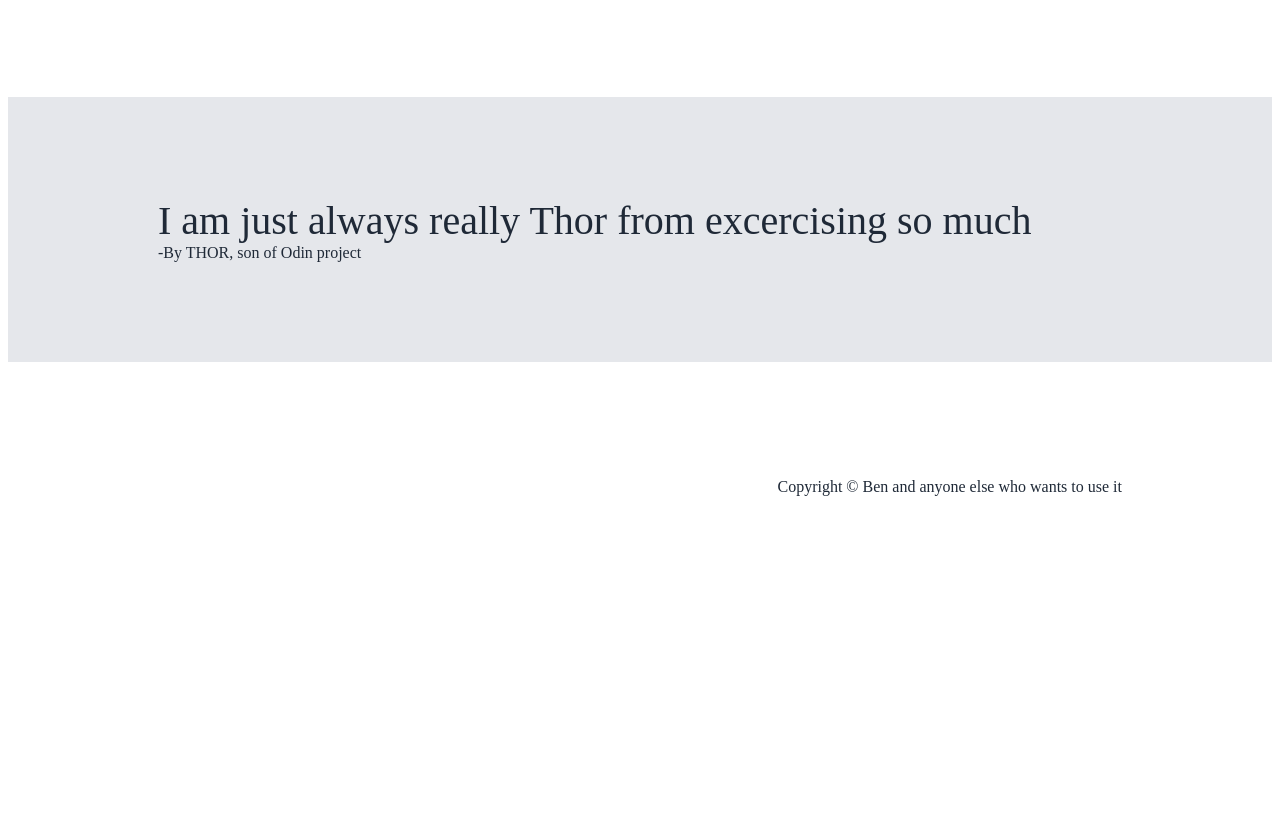
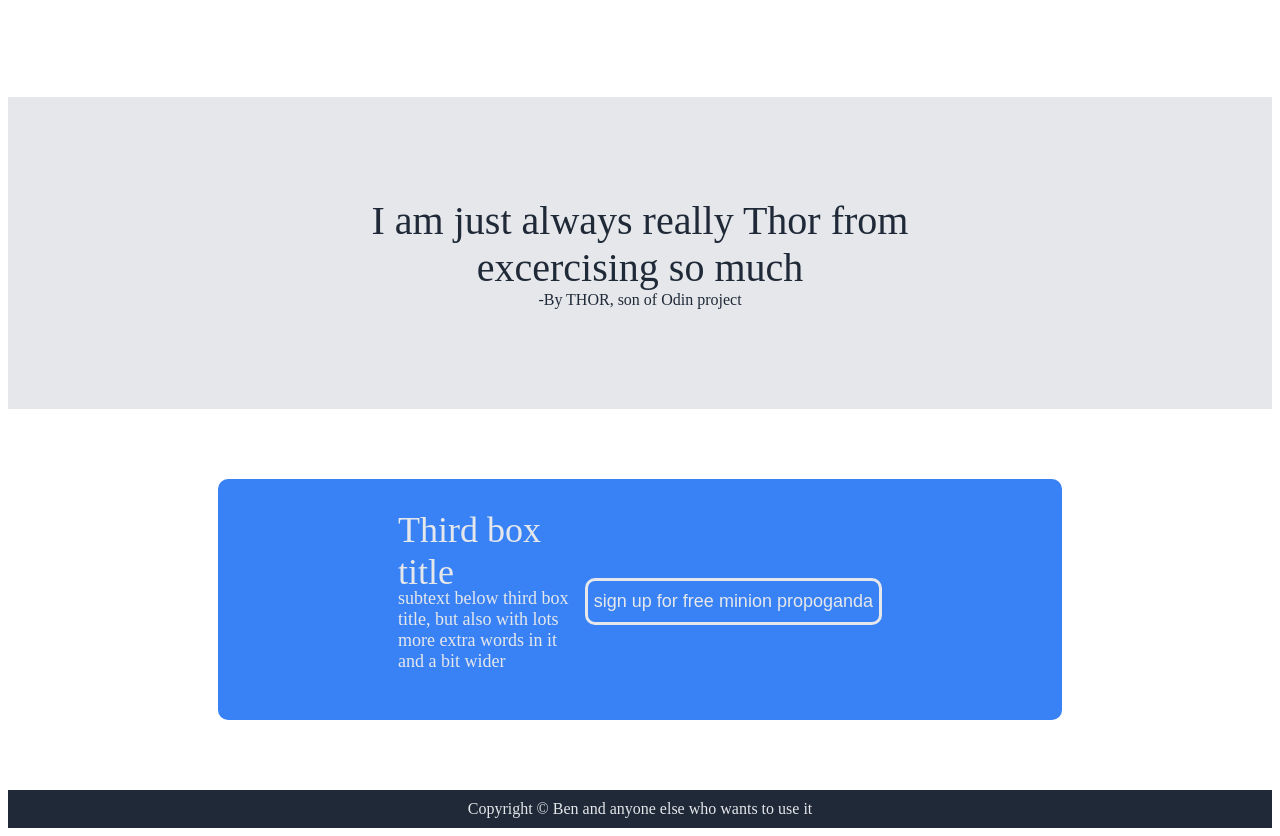
Before and after one commit to ben-savage/landing-page-task, a plain HTML site: page index.html in a window 1280 px wide. Shown: the part 935-1771 px from the top of the page. Before the commit the page ends 1555 px from the top, so only its background shows below. Drawn offline with Linux system fonts and the light colour scheme.

Commit message:
neatened up overall look added third section below inspire

```diff
--- a/index.html
+++ b/index.html
@@ -13,17 +13,17 @@
          <p class="header-logo"> Header logo </p>
         </div>
         <div class="header-right">
-         <p class="header-link"> link one </p>
-         <p class="header-link"> link two </p>
-         <p class="header-link"> link trois </p>
+         <p class="header-link"> Link one </p>
+         <p class="header-link"> Link two </p>
+         <p class="header-link"> Link trois </p>
         </div>
     </div>
 
   <div class="first">
     <div class="first-left">
          <p class="first-title"> This website is awful </p>
-         <p class="first-subtext"> This website steals puppies and is very evil. Eventually we plan to steal uranus.
-            Evil evil site. Sneaky naughty hobbitses. </p>
+         <p class="first-subtext"> This website steals puppies and is very evil. Eventually we plan to steal the moon.
+            Evil evil site. Nasty sneaky naughty hobbitses. </p>
          <button class="first-button"> Press me! </button>
      </div>
 
@@ -57,11 +57,20 @@
      <h class="inspire-quote"> I am just always really Thor from excercising so much</h>
      <h class="inspire-quoter"> -By THOR, son of Odin project</h>
  </div>
+ <div class="third">
+     <div class="third-box">
+        <div class="third-box-left">
+            <h class="third-box-left-title"> Third box title </h>
+            <p class="third-box-left-text"> subtext below third box title, but also with lots more extra words in it and a bit wider </p>
+        </div>
+        <div class="third-box-right">
+            <button class="third-box-right-button"> sign up for free minion propoganda</button>
+        </div>
+     </div>
+ </div>
  <div class="footer">
-     <p class="footer-text"> Copyright © Ben and anyone else who wants to use it </p>
+     <div class="footer-text"> Copyright © Ben and anyone else who wants to use it </div>
  </div>
 </div>
 </body>
-
-
 </html>
--- a/style.css
+++ b/style.css
@@ -1,13 +1,15 @@
 /* style.css */
-
 
 .header,
 .header-right,
 .first,
 .second-body,
 .inspire,
-.footer {display:flex
-}
+.footer,
+.third-box {display:flex}
+
+.third {display:flex;
+flex-direction:column}
 
 .second-body-one,
 .second-body-two,
@@ -16,110 +18,138 @@
 .inspire {display:flex;
 flex-direction:column;
 padding-left: 20px;
-padding-right: 20px;
-}
+padding-right: 20px;}
 
 .body { margin: auto 0px;}
 
 .header {gap: 100px;
     align-items: center;
     justify-content: Center;
-    color:#E5E7EB;
-}
+    color:#E5E7EB;}
 
 .header-left,
 .header-right {flex: 1;}
 
+.third-box-left,
+.third-box.left {flex: 1;}
 
-.header-logo {
-    font-size:24px;
-}
-.header-link {flex:1;}
+.header-logo {font-size:24px;}
 
-.first-button{
-    height:30px;
+.header-link {flex:1;
+    font-size: 18px;}
+
+
+.first-button{height:30px;
     width:150px;
     background-color:#3882F6;
     border-radius: 10px;
     border-color: #3882F6;
-    color: #E5E7Eb
-}
+    color: #E5E7Eb}
+
 .first-left{flex: 1;}
 
 .first-right{flex:1;}
 
 .header,
-.first {background-color:#1F2937; padding-left: 150px; padding-right: 150px;}
+.first {background-color:#1F2937;
+     padding-left: 150px;
+      padding-right: 150px;}
 
 .inspire {background-color:#E5E7Eb}
 
-.second,
-.inspire,
-.footer {
-    color:#1f2937;
+.second {color:#1f2937;
     padding-left: 150px;
     padding-right: 150px;
     padding-top: 100px;
-    padding-bottom: 100px;
-}
+    padding-bottom: 100px;}
 
+.inspire {text-align:center;
+    color:#1f2937;
+    padding-left: 350px;
+    padding-right: 350px;
+    padding-top: 100px;
+    padding-bottom: 100px;}
 
-.first-title {
-    font-size: 48px;
+.third { padding-left: 150px;
+    padding-right: 150px;
+    padding-top: 10px;
+    padding-bottom: 10px;}
+
+.footer {color:#E5E7Eb;
+    padding-left: 150px;
+    padding-right: 150px;
+    padding-top: 10px;
+    padding-bottom: 10px;}
+
+.first-title {font-size: 48px;
     font-weight: bold;
     color: #F9FAF8;
-    padding-right: 200px;
+    padding-right: 200px;}
 
-}
-
-.first-img {
-    height: 300px;
+.first-img { height: 300px;
     width: 400px;
     padding-bottom: 30px;
-}
+    padding-left: 50px;}
 
-.first-subtext
-{
-    color: #F9FAF8;
-    padding-right: 150px;
-}
+.first-subtext {color:#F9FAF8;
+    padding-right: 150px;}
 
-.second-boxes {
-    font-size:45px;
+.second-boxes { font-size:45px;
     padding: 0px;
     border: 4px solid #3882F6;
     display:column;
     height: 200px;
     line-height: 200px;
     border-radius: 25px;
-    text-align: center;
-}
+    text-align: center;}
 
-.second-title {
-    color: #1F2937;
+.second-title {color: #1F2937;
     font-weight: bold;
     text-align: center;
-    font-size:60px;
-}
+    font-size:60px;}
 .second-boxtext {padding-top: 20px;
     text-align:center;}
 
-.second-body{
-    padding:50px;
-}
+.second-body{padding:50px;}
+
 .second-body-one,
 .second-body-two,
 .second-body-three,
 .second-body-four {flex:1;}
+
 .second-body {
     align-items:center;
     justify-content:center;
-    flex: 1;
+    flex: 1;}
 
-}
+.inspire-quote {font-size: 40px;}
 
+.third-box {border-radius: 10px;
+    font-size: 36px;
+    background-color: #3882F6;
+padding: 30px;
+margin: 60px;
+align-items: center;}
 
-.inspire-quote {font-size: 40px;
-}
+.third-box-left {padding-left: 150px;}
 
-.footer {justify-content:end;}
+.third-box-left-text{font-size: 18px;
+margin-top: -5px}
+
+.third-box {color:#E5E7EB}
+
+.third-box-right-button { color:#E5E7EB;
+    font-size: 18px;
+    border:3px solid #E5E7EB;
+    border-radius: 10px;
+    background-color:#3882F6;
+    padding-top: 10px;
+    padding-bottom: 10px;
+    margin-right: 150px;
+    align-items: center;}
+
+.footer {background-color:#1F2937;
+    align-items: center;}
+
+    .footer-text {width: 100%;
+        text-align: center;}
```
